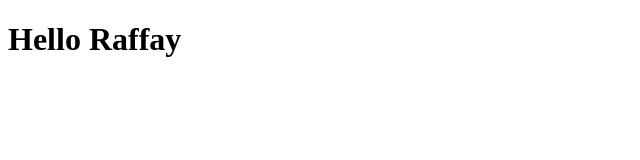
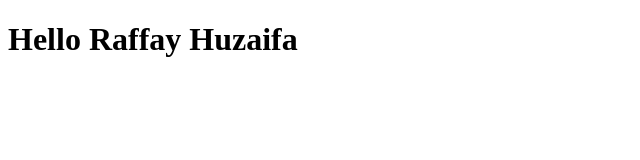
Before and after one commit to RaffayScriptSlinger/Blood-Donation, a plain HTML site: page index.html in a window 1280 px wide. Shown: the whole page, without its empty margins (0-640 px from the left). Drawn offline with Linux system fonts and the light colour scheme.

Commit message:
Update index.html
0000

```diff
--- a/index.html
+++ b/index.html
@@ -6,7 +6,7 @@
     <title>Blooad Donation</title>
 </head>
 <body>
-    <h1>Hello Raffay </h1>
+    <h1>Hello Raffay Huzaifa </h1>
 
 </body>
 </html>
```
